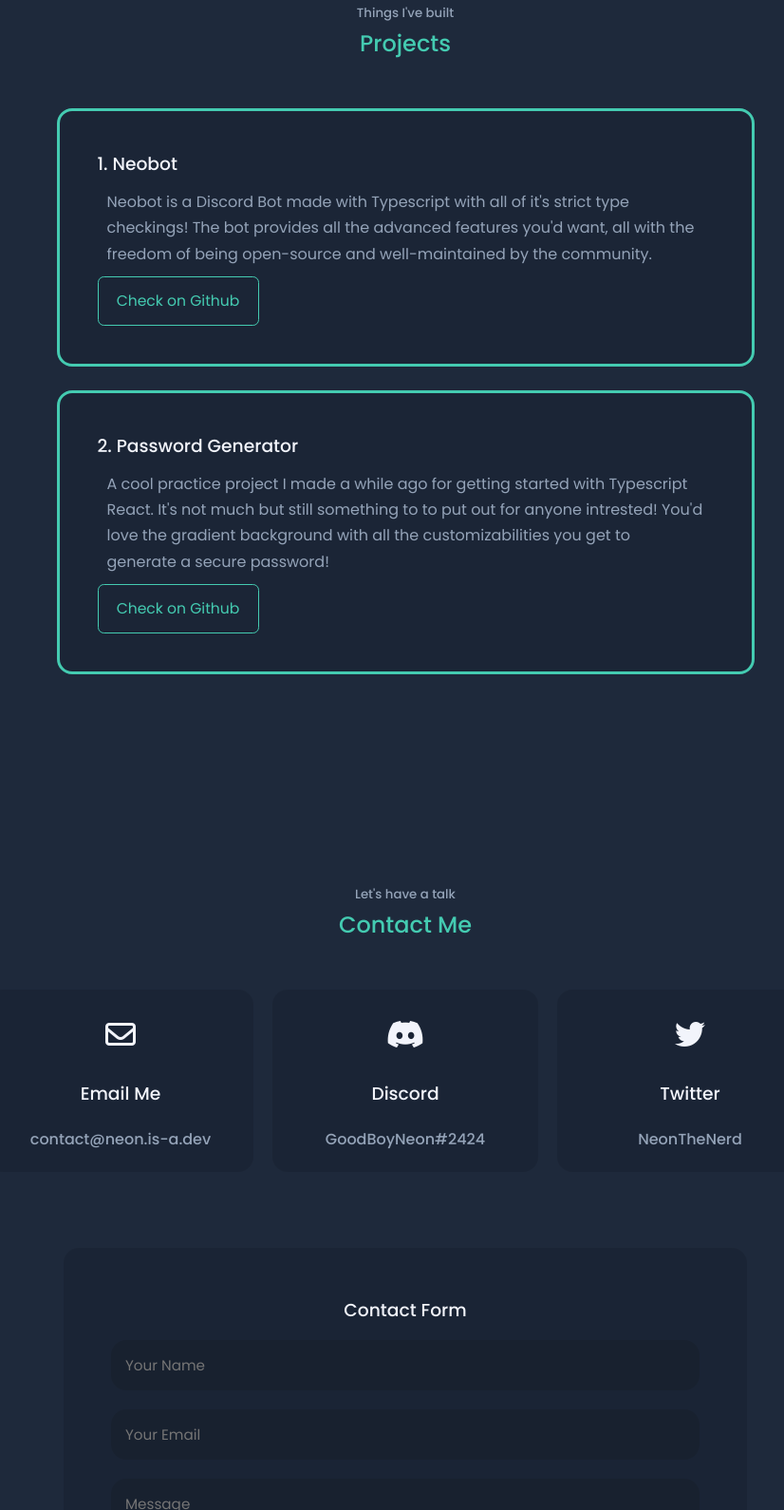
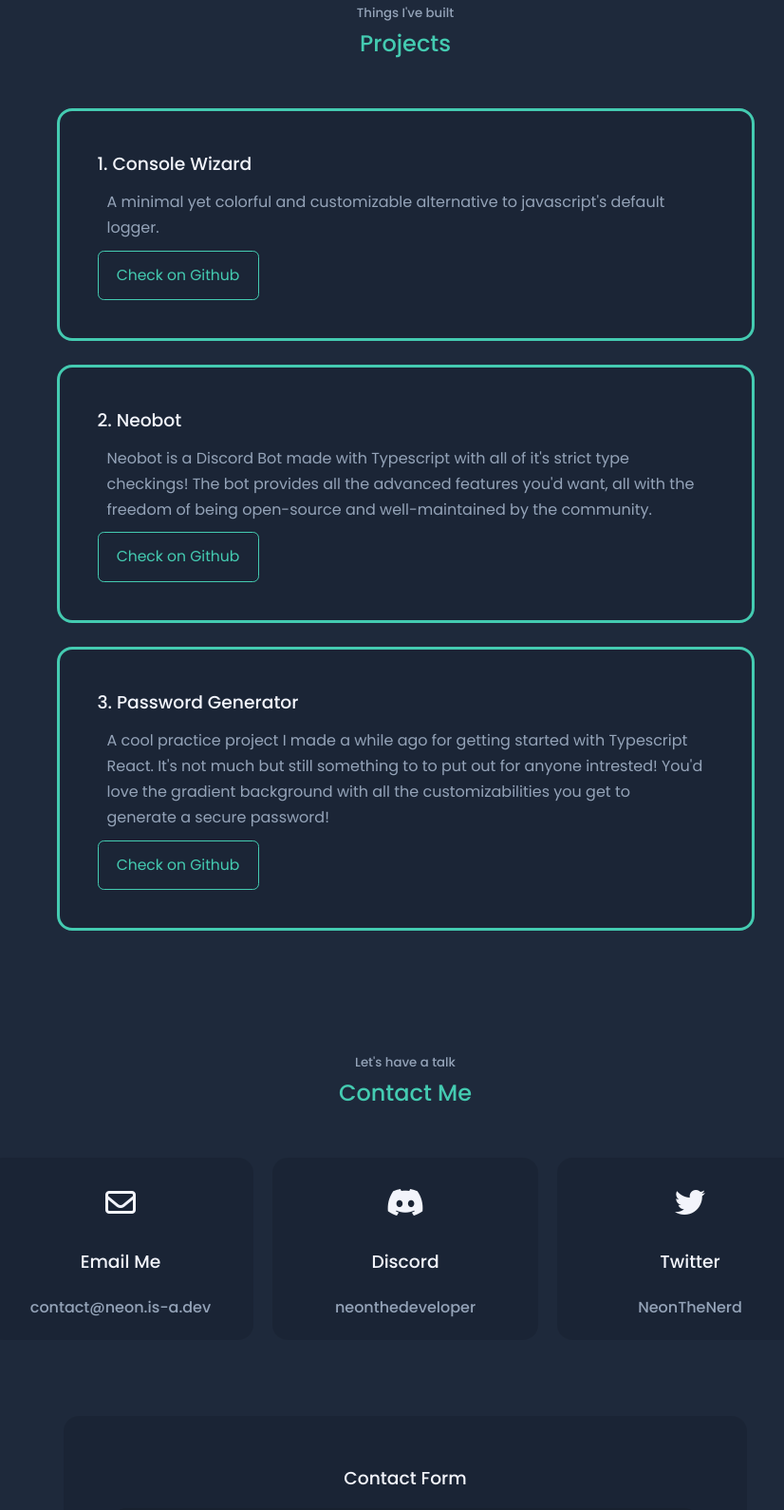
Before and after one commit to GoodBoyNeon/v1, an Astro site: page / in a window 1280 px wide. Shown: the part 1923-3513 px from the top of the page at 95% size, without its empty margins (213-1039 px from the left). Built offline with nearby package versions, Linux system fonts and the light colour scheme; Astro itself is replaced by a stand-in of ours.

Commit message:
update discord username and favicon

```diff
--- a/src/components/Contact/Contact.astro
+++ b/src/components/Contact/Contact.astro
@@ -22,7 +22,7 @@ import ContactForm from './ContactForm.jsx';
         <ContactCont
           id="discord"
           name="Discord"
-          info="GoodBoyNeon#2424"
+          info="neonthedeveloper"
           icon="fa-brands fa-discord"
         />
       </a>
--- a/src/components/Projects/Projects.astro
+++ b/src/components/Projects/Projects.astro
@@ -7,16 +7,24 @@ import ProjectCont from "../Containers/projectCont.astro";
 <section class="hidden" id="projects">
   <h5>Things I've built</h5>
   <h2>Projects</h2>
+
   <div class="project hidden">
     <ProjectCont
-      title="1. Neobot"
+      title="1. Console Wizard"
+      description="A minimal yet colorful and customizable alternative to javascript's default logger."
+      github="https://github.com/GoodBoyNeon/console-wizard"
+    />
+  </div>
+  <div class="project hidden">
+    <ProjectCont
+      title="2. Neobot"
       description="Neobot is a Discord Bot made with Typescript with all of it's strict type checkings! The bot provides all the advanced features you'd want, all with the freedom of being open-source and well-maintained by the community."
       github="https://github.com/GoodBoyNeon/neobot"
     />
   </div>
   <div class="project hidden">
     <ProjectCont
-      title="2. Password Generator"
+      title="3. Password Generator"
       description="A cool practice project I made a while ago for getting started with Typescript React. It's not much but still something to to put out for anyone intrested! You'd love the gradient background with all the customizabilities you get to generate a secure password! "
       github="https://github.com/GoodBoyNeon/password-generator"
     />
--- a/src/data/links.ts
+++ b/src/data/links.ts
@@ -2,4 +2,5 @@ export const links: { [index: string]: any } = {
   github: "https://github.com/GoodBoyNeon",
   discord: "https://discord.com/users/816253376962625537",
   twitter: "https://twitter.com/neonthenerd",
+  mail: "mailto:contact@neon.is-a.dev",
 };
--- a/src/layouts/layout.astro
+++ b/src/layouts/layout.astro
@@ -5,6 +5,7 @@ import '../styles/portfolio.global.css';
 import Header from '../components/Header/Header.astro';
 import Nav from '../components/Nav/Nav.jsx';
 import Socials from '../components/Socials/Socials.astro';
+import favicon from '../assets/images/logo.svg'
 
 export interface Props {
   title?: string;
@@ -24,6 +25,10 @@ const { title = 'GoodBoyNeon' } = Astro.props as Props;
     <!-- Title -->
 
     <title>{title}</title>
+
+    <!-- Favicon -->
+  <link rel="icon" type="image/x-icon" href={favicon}>
+
 
     <!-- Google Fonts -->
 
--- a/src/pages/r/[site].astro
+++ b/src/pages/r/[site].astro
@@ -12,6 +12,9 @@ export async function getStaticPaths() {
     {
       params: { site: "twitter" },
     },
+    {
+      params: { site: "mail" },
+    },
   ];
 }
 
```
